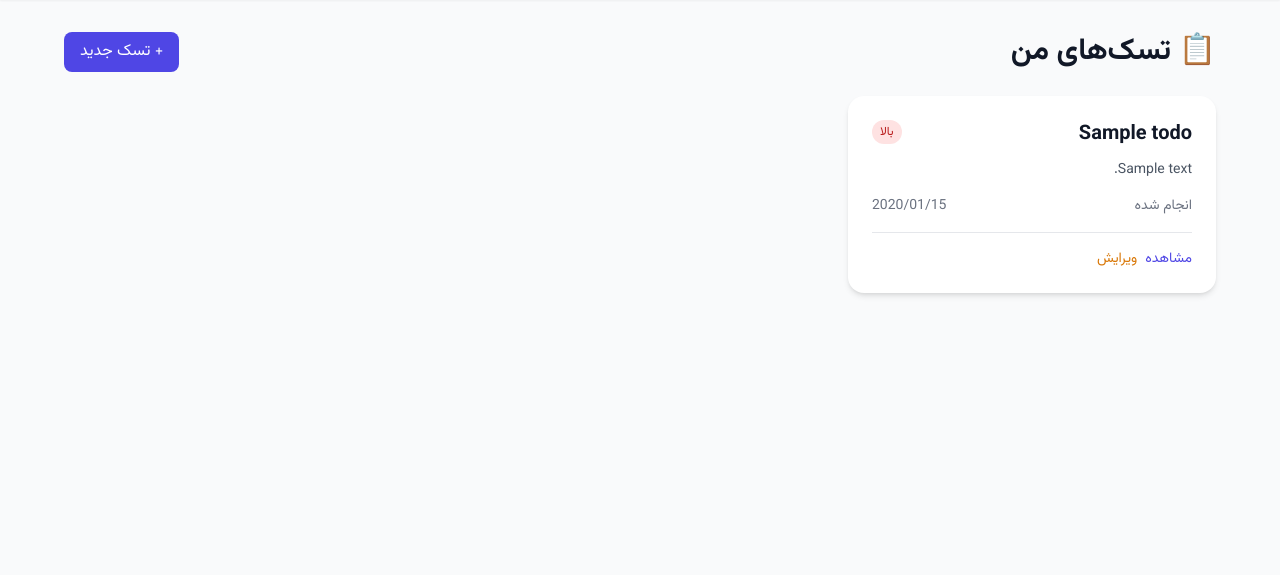
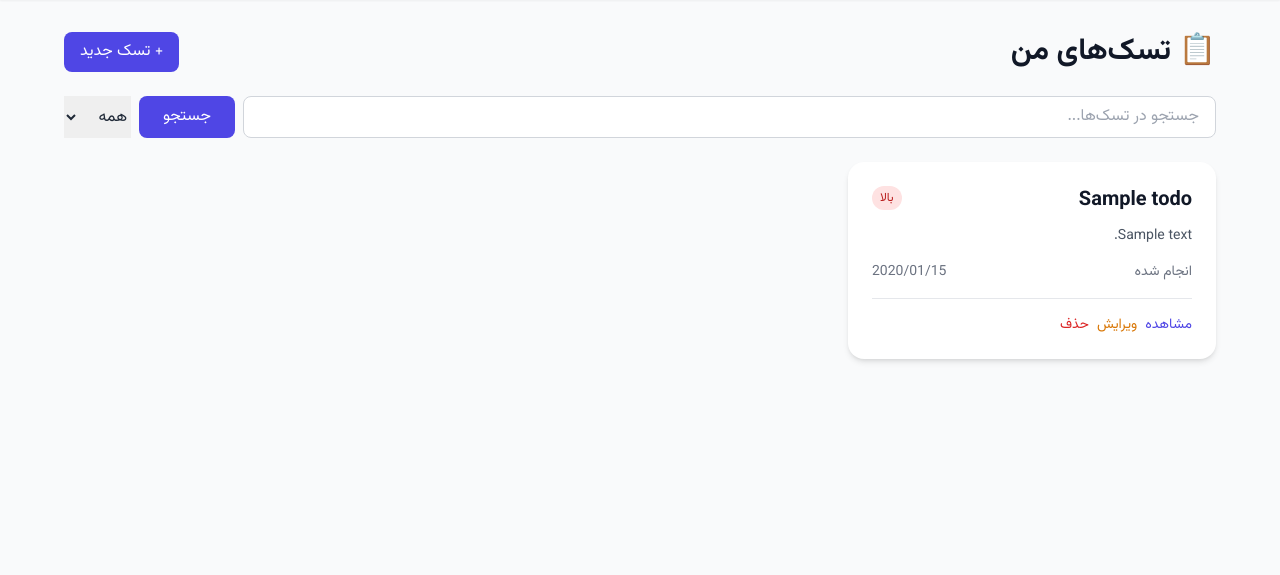
Before and after one commit to yn-th/Todos, a Django app: page / in a window 1280 px wide. Shown: the part 56-631 px from the top of the page. Run offline with Django 5.2, Linux system fonts and the light colour scheme; a user stored in the database is signed in; tables that the repository leaves empty hold one stand-in row (values such as "Sample post"); some libraries are stand-ins or nearby versions.

Commit message:
add some things

```diff
--- a/todo/templates/todo/delete_confirm.html
+++ b/todo/templates/todo/delete_confirm.html
@@ -10,7 +10,7 @@
             {% csrf_token %}
             <div class="flex justify-center gap-4">
                 <button type="submit" class="px-6 py-2 bg-red-600 text-white rounded-lg hover:bg-red-700 transition">بله، حذف کن</button>
-                <a href="{% url 'todo_list' %}" class="px-6 py-2 bg-gray-200 text-gray-700 rounded-lg hover:bg-gray-300 transition">انصراف</a>
+                <a href="{% url 'home' %}" class="px-6 py-2 bg-gray-200 text-gray-700 rounded-lg hover:bg-gray-300 transition">انصراف</a>
             </div>
         </form>
     </div>
--- a/todo/templates/todo/detail.html
+++ b/todo/templates/todo/detail.html
@@ -27,7 +27,7 @@
 
         <div class="flex gap-3">
             <a href="{% url 'update' todo.slug %}" class="px-4 py-2 bg-amber-500 text-white rounded-lg hover:bg-amber-600 transition">ویرایش</a>
-            {% comment %} <a href="{% url 'todo_delete' todo.slug %}" class="px-4 py-2 bg-red-600 text-white rounded-lg hover:bg-red-700 transition">حذف</a> {% endcomment %}
+            <a href="{% url 'delete' todo.slug %}" class="px-4 py-2 bg-red-600 text-white rounded-lg hover:bg-red-700 transition">حذف</a>
             <a href="{% url 'home' %}" class="px-4 py-2 bg-gray-200 text-gray-700 rounded-lg hover:bg-gray-300 transition">بازگشت</a>
         </div>
     </div>
--- a/todo/templates/todo/index.html
+++ b/todo/templates/todo/index.html
@@ -7,7 +7,24 @@
         <h1 class="text-3xl font-bold text-gray-900">📋 تسک‌های من</h1>
         <a href="{% url 'create' %}" class="px-4 py-2 bg-indigo-600 text-white rounded-lg hover:bg-indigo-700 transition">+ تسک جدید</a>
     </div>
+<!-- فرم جستجو -->
+<form method="get" class="mb-6">
+    <div class="flex gap-2">
+        <input type="text" name="q" value="{{ query|default:'' }}" placeholder="جستجو در تسک‌ها..."
+               class="flex-1 px-4 py-2 border border-gray-300 rounded-lg focus:ring-2 focus:ring-indigo-500 focus:border-indigo-500 outline-none transition">
+        <button type="submit" class="px-6 py-2 bg-indigo-600 text-white rounded-lg hover:bg-indigo-700 transition">جستجو</button>
+        {% if request.GET.q %}
+            <a href="{% url 'home' %}" class="px-4 py-2 bg-gray-200 text-gray-700 rounded-lg hover:bg-gray-300 transition">پاک کردن</a>
+        {% endif %}
+            <select name="priority">
+                <option value="">همه</option>
+                <option value="H" {% if selected_priority == 'H' %}selected{% endif %}>بالا</option>
+                <option value="M" {% if selected_priority == 'M' %}selected{% endif %}>متوسط</option>
+                <option value="L" {% if selected_priority == 'L' %}selected{% endif %}>پایین</option>
+            </select>
+    </div>
 
+</form>
     <div class="grid gap-6 md:grid-cols-2 lg:grid-cols-3">
         {% for todo in todos %}
         <div class="bg-white rounded-2xl shadow-md p-6 hover:shadow-xl transition-shadow duration-300 flex flex-col">
@@ -28,7 +45,7 @@
             <div class="flex gap-2 mt-4 pt-4 border-t">
                 <a href="{% url 'detail' todo.slug %}" class="text-indigo-600 hover:text-indigo-800 transition text-sm">مشاهده</a>
                 <a href="{% url 'update' todo.slug %}" class="text-amber-600 hover:text-amber-800 transition text-sm">ویرایش</a>
-                {% comment %} <a href="{% url 'todo_delete' todo.slug %}" class="text-red-600 hover:text-red-800 transition text-sm">حذف</a> {% endcomment %}
+                <a href="{% url 'delete' todo.slug %}" class="text-red-600 hover:text-red-800 transition text-sm">حذف</a>
             </div>
         </div>
         {% empty %}
--- a/todo/urls.py
+++ b/todo/urls.py
@@ -1,5 +1,5 @@
 from django.urls import path
-from .views import TodoListView,dashboard , TodoDetailView, TodoCreateView,TodoUpdateView
+from .views import TodoListView,TodoDeleteView , TodoDetailView, TodoCreateView,TodoUpdateView
 
 urlpatterns = [
 
@@ -8,7 +8,7 @@ urlpatterns = [
     path('create/',TodoCreateView.as_view(),name = 'create'),
     path('update/<str:slug>',TodoUpdateView.as_view(),name = 'update'),
     path('detail/<str:slug>',TodoDetailView.as_view() , name='detail'),
-    path('delete/<str:slug>',TodoDetailView.as_view() , name='delete'),
+    path('delete/<str:slug>',TodoDeleteView.as_view() , name='delete'),
 
-    path('dashboard',dashboard,name='dashboard'),
+    # path('dashboard',dashboard,name='dashboard'),
 ]
--- a/todo/views.py
+++ b/todo/views.py
@@ -2,19 +2,39 @@ from django.shortcuts import render ,get_object_or_404 , redirect
 from django.urls import reverse_lazy
 from .models import Todo
 from .forms import TodoCrateForm
-from django.views.generic import ListView , DetailView , CreateView ,UpdateView
+from django.views.generic import ListView , DetailView , CreateView ,UpdateView ,DeleteView
 from django.contrib.auth.models import User
-# Create your views here.
+from django.db.models import Q
+from django.contrib.auth.mixins import LoginRequiredMixin
 
-# def home(request):
-#     todos = Todo.objects.all()
-#     return render(request , 'todo/index.html',{'todos':todos})
 
-class TodoListView(ListView):
+class TodoListView(LoginRequiredMixin,ListView):
     model = Todo
     template_name = "todo/index.html"
     context_object_name = 'todos'
     paginate_by = 6
+
+    def get_queryset(self):
+        queryset= super().get_queryset()
+        queryset = queryset.filter(assign_to =self.request.user)
+        query = self.request.GET.get('q')
+        if query:
+            queryset = queryset.filter(
+                Q(name__icontains=query)|Q(body__icontains=query)
+            )
+        priority = self.request.GET.get('priority')
+        if priority:
+            queryset = queryset.filter(Q(priority__icontains = priority))
+
+        return queryset.order_by('-created')
+
+    def get_context_data(self, **kwargs):
+        context = super().get_context_data(**kwargs)
+        context["query"] = self.request.GET.get('q','')
+        context['selected_priority'] = self.request.GET.get('priority', '')
+        return context
+
+
 
 class TodoDetailView(DetailView):
     model = Todo
@@ -34,6 +54,13 @@ class TodoUpdateView(UpdateView):
     success_url = reverse_lazy('home')
     form_class = TodoCrateForm
 
+class TodoDeleteView(DeleteView):
+    model = Todo
+    template_name = "todo/delete_confirm.html"
+    success_url = reverse_lazy('home')
+
+
+
 
 
 
```
